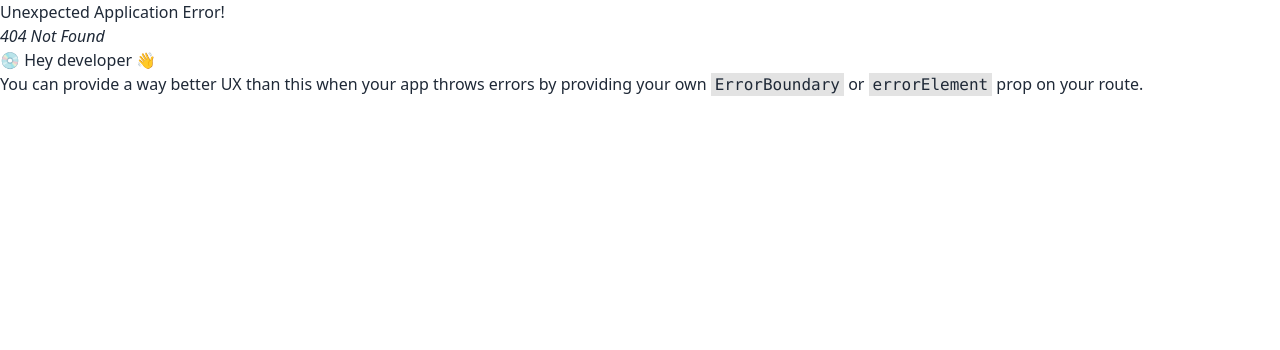
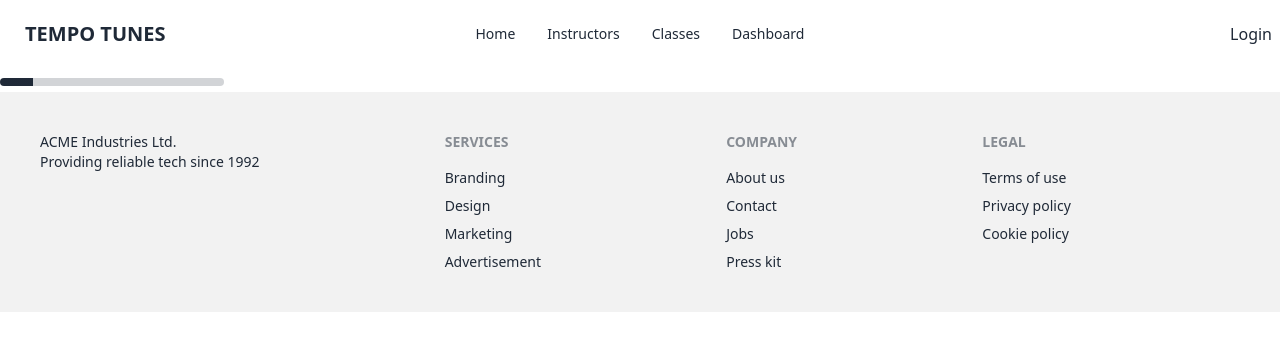
Before and after one commit to robiul1hossen/tempo-tunes-client, a React (Vite) app: page /dashboard in a window 1280 px wide. Before the commit this address had no page. Shown: the top 350 px of the page. Built offline with nearby package versions, Linux system fonts and the light colour scheme; no server answers.

Commit message:
private route and authContext are implimented

```diff
--- a/package.json
+++ b/package.json
@@ -19,6 +19,7 @@
     "react-icons": "^4.9.0",
     "react-router-dom": "^6.12.0",
     "sort-by": "^1.2.0",
+    "sweetalert2": "^11.7.11",
     "swiper": "^9.3.2"
   },
   "devDependencies": {
--- /dev/null
+++ b/src/Main/Dashboard/Dashboard.jsx
@@ -0,0 +1,9 @@
+const Dashboard = () => {
+  return (
+    <div>
+      <h2>this is dashboard</h2>
+    </div>
+  );
+};
+
+export default Dashboard;
--- a/src/Routes/Routes.jsx
+++ b/src/Routes/Routes.jsx
@@ -3,6 +3,8 @@ import Main from "../Main/Main";
 import Home from "../pages/Home/Home/Home";
 import Login from "../pages/Login/Login";
 import Register from "../pages/Register/Register";
+import Dashboard from "../Main/Dashboard/Dashboard";
+import PrivateRoute from "../pages/PrivateRoute/PrivateRoute";
 
 export const router = createBrowserRouter([
   {
@@ -21,6 +23,14 @@ export const router = createBrowserRouter([
         path: "/register",
         element: <Register></Register>,
       },
+      {
+        path: "/dashboard",
+        element: (
+          <PrivateRoute>
+            <Dashboard></Dashboard>
+          </PrivateRoute>
+        ),
+      },
     ],
   },
 ]);
--- a/src/main.jsx
+++ b/src/main.jsx
@@ -3,11 +3,14 @@ import ReactDOM from "react-dom/client";
 import "./index.css";
 import { RouterProvider } from "react-router-dom";
 import { router } from "./Routes/Routes.jsx";
+import AuthProviders from "./providers/AuthProviders";
 
 ReactDOM.createRoot(document.getElementById("root")).render(
-  <div className="max-w-screen-xl mx-auto">
-    <React.StrictMode>
-      <RouterProvider router={router} />
-    </React.StrictMode>
-  </div>
+  <React.StrictMode>
+    <AuthProviders>
+      <div className="max-w-screen-xl mx-auto">
+        <RouterProvider router={router} />
+      </div>
+    </AuthProviders>
+  </React.StrictMode>
 );
--- a/src/pages/Login/Login.jsx
+++ b/src/pages/Login/Login.jsx
@@ -1,7 +1,15 @@
 import { useForm } from "react-hook-form";
-import { Link } from "react-router-dom";
+import { Link, useLocation, useNavigate } from "react-router-dom";
+import { AuthContext } from "../../providers/AuthProviders";
+import Swal from "sweetalert2";
+import { useContext } from "react";
 
-const Register = () => {
+const Login = () => {
+  const { LoginUser } = useContext(AuthContext);
+  const navigate = useNavigate();
+  const location = useLocation();
+  const from = location.state?.from?.pathname || "/";
+
   const {
     register,
     handleSubmit,
@@ -10,12 +18,28 @@ const Register = () => {
   const onSubmit = (data) => {
     const email = data.email;
     const password = data.password;
-    console.log(email, password);
+
+    LoginUser(email, password)
+      .then((result) => {
+        const loggedUser = result.user;
+        console.log(loggedUser);
+        Swal.fire({
+          position: "top-end",
+          icon: "success",
+          title: "User Logged in successfully ",
+          showConfirmButton: false,
+          timer: 1500,
+        });
+
+        navigate(from, { replace: true });
+      })
+      .then((error) => {
+        console.log(error);
+      });
   };
 
   return (
     <div>
-      <h2>this is register</h2>
       <div className="hero min-h-screen main-register my-5">
         <div className="hero-content flex-col lg:flex-row-reverse">
           <div className="text-center lg:text-center text-white md:w-1/2">
@@ -88,4 +112,4 @@ const Register = () => {
   );
 };
 
-export default Register;
+export default Login;
--- a/src/pages/PrivateRoute/PrivateRoute.jsx
+++ b/src/pages/PrivateRoute/PrivateRoute.jsx
@@ -0,0 +1,17 @@
+import { useContext } from "react";
+import { AuthContext } from "../../providers/AuthProviders";
+import { Navigate, useLocation } from "react-router-dom";
+
+const PrivateRoute = ({ children }) => {
+  const { user, loading } = useContext(AuthContext);
+  const location = useLocation();
+
+  if (user) {
+    return children;
+  }
+  if (loading) {
+    return <progress className="progress w-56"></progress>;
+  }
+  return <Navigate to="/login" state={{ from: location }} replace></Navigate>;
+};
+export default PrivateRoute;
--- a/src/pages/Register/Register.jsx
+++ b/src/pages/Register/Register.jsx
@@ -1,17 +1,21 @@
 import { useForm } from "react-hook-form";
 import "./register.css";
-import { useState } from "react";
-import { Link } from "react-router-dom";
+import { useContext, useState } from "react";
+import { Link, useNavigate } from "react-router-dom";
 import { FaGoogle } from "react-icons/fa";
+import { AuthContext } from "../../providers/AuthProviders";
+import Swal from "sweetalert2";
 
 const Register = () => {
   const [password, setPassword] = useState("");
-  //   const [disable, setDisable] = useState(true);
+
   const {
     register,
     handleSubmit,
     formState: { errors },
   } = useForm();
+  const { createUser, signInGoogle } = useContext(AuthContext);
+  const navigate = useNavigate();
   const onSubmit = (data) => {
     const photo = data.photo;
     const name = data.name;
@@ -25,11 +29,37 @@ const Register = () => {
     if (password === confirm_password) {
       setPassword("");
     }
+    createUser(email, password)
+      .then((result) => {
+        const createdUser = result.user;
+        console.log(createdUser);
+        Swal.fire({
+          position: "top-end",
+          icon: "success",
+          title: "Account Created Successfully ",
+          showConfirmButton: false,
+          timer: 1500,
+        });
+        navigate("/");
+      })
+      .catch((error) => {
+        console.log(error);
+      });
+  };
+  const handleGoogleSignIn = () => {
+    console.log("clicked");
+    signInGoogle()
+      .then((result) => {
+        const loggedUser = result.user;
+        console.log(loggedUser);
+      })
+      .catch((error) => {
+        console.log(error);
+      });
   };
 
   return (
     <div>
-      <h2>this is register</h2>
       <div className="hero min-h-screen main-register my-5">
         <div className="hero-content flex-col lg:flex-row-reverse">
           <div className="text-center lg:text-center text-white md:w-1/2">
@@ -124,6 +154,7 @@ const Register = () => {
               <div className="form-control mt-6">
                 <input className="btn btn-primary" type="submit" value="Register" />
               </div>
+            </form>
             <div className="flex items-center justify-between mt-4">
               <div>
                 <small>
@@ -134,12 +165,11 @@ const Register = () => {
                 </small>
               </div>
               <div>
-                  <button className="btn btn-circle btn-outline btn-sm">
+                <button onClick={handleGoogleSignIn} className="btn btn-circle btn-outline btn-sm">
                   <FaGoogle></FaGoogle>
                 </button>
               </div>
             </div>
-            </form>
           </div>
         </div>
       </div>
--- a/src/providers/AuthProviders.jsx
+++ b/src/providers/AuthProviders.jsx
@@ -1,9 +1,58 @@
-import { useState } from "react";
+import { createContext, useEffect, useState } from "react";
+import {
+  GoogleAuthProvider,
+  createUserWithEmailAndPassword,
+  getAuth,
+  onAuthStateChanged,
+  signInWithEmailAndPassword,
+  signInWithPopup,
+  signOut,
+  updateProfile,
+} from "firebase/auth";
+import app from "../firebase/Firebase.config";
+
+export const AuthContext = createContext(null);
+const auth = getAuth(app);
+const googleProvider = new GoogleAuthProvider();
 
 const AuthProviders = ({ children }) => {
   const [user, setUser] = useState(null);
   const [loading, setLoading] = useState(true);
-  return <div></div>;
+
+  const createUser = (email, password) => {
+    setLoading(true);
+    return createUserWithEmailAndPassword(auth, email, password);
+  };
+  const signInGoogle = () => {
+    return signInWithPopup(auth, googleProvider);
+  };
+
+  const LoginUser = (email, password) => {
+    setLoading(true);
+    return signInWithEmailAndPassword(auth, email, password);
+  };
+
+  const logOut = () => {
+    setLoading(true);
+    return signOut(auth);
+  };
+
+  const updateUserProfile = (name, photo) => {
+    setLoading(true);
+    return updateProfile(auth.currentUser, { displayName: name, photoURL: photo });
+  };
+
+  useEffect(() => {
+    const unsubscribe = onAuthStateChanged(auth, (currentUser) => {
+      setUser(currentUser);
+    });
+    return () => {
+      return unsubscribe();
+    };
+  }, []);
+
+  const authInfo = { user, loading, createUser, LoginUser, logOut, updateUserProfile, signInGoogle };
+  return <AuthContext.Provider value={authInfo}>{children}</AuthContext.Provider>;
 };
 
 export default AuthProviders;
--- a/src/shared/Navbar/Navbar.jsx
+++ b/src/shared/Navbar/Navbar.jsx
@@ -1,6 +1,18 @@
 import { Link } from "react-router-dom";
+import { AuthContext } from "../../providers/AuthProviders";
+import { useContext } from "react";
 
 const Navbar = () => {
+  const { user, logOut } = useContext(AuthContext);
+
+  const handleLogout = () => {
+    logOut()
+      .then(() => {
+        console.log("log out successful");
+      })
+      .then((error) => console.log(error));
+  };
+
   const navItems = (
     <>
       <li>
@@ -13,7 +25,7 @@ const Navbar = () => {
         <Link>Classes</Link>
       </li>
       <li>
-        <Link>Dashboard </Link>
+        <Link to="/dashboard">Dashboard </Link>
       </li>
     </>
   );
@@ -46,15 +58,23 @@ const Navbar = () => {
               {navItems}
             </ul>
           </div>
-          <a className="btn btn-ghost normal-case text-xl">daisyUI</a>
+          <a className="btn btn-ghost normal-case text-xl">TEMPO TUNES</a>
         </div>
         <div className="navbar-center hidden lg:flex">
           <ul className="menu menu-horizontal px-1">{navItems}</ul>
         </div>
         <div className="navbar-end">
-          <div>
-            <Link to="/login">Login</Link>
-          </div>
+          {user ? (
+            <div>
+              <Link onClick={handleLogout} to="/login">
+                Log Out
+              </Link>
+            </div>
+          ) : (
+            <div>
+              <Link to="/login">Login</Link>
+            </div>
+          )}
         </div>
       </div>
     </div>
```
Also changed, not shown: .eslintrc.cjs (deleted), 1 other file (tests, documents, lock files or other folders). Lines whose indentation alone changed are shown as unchanged.
